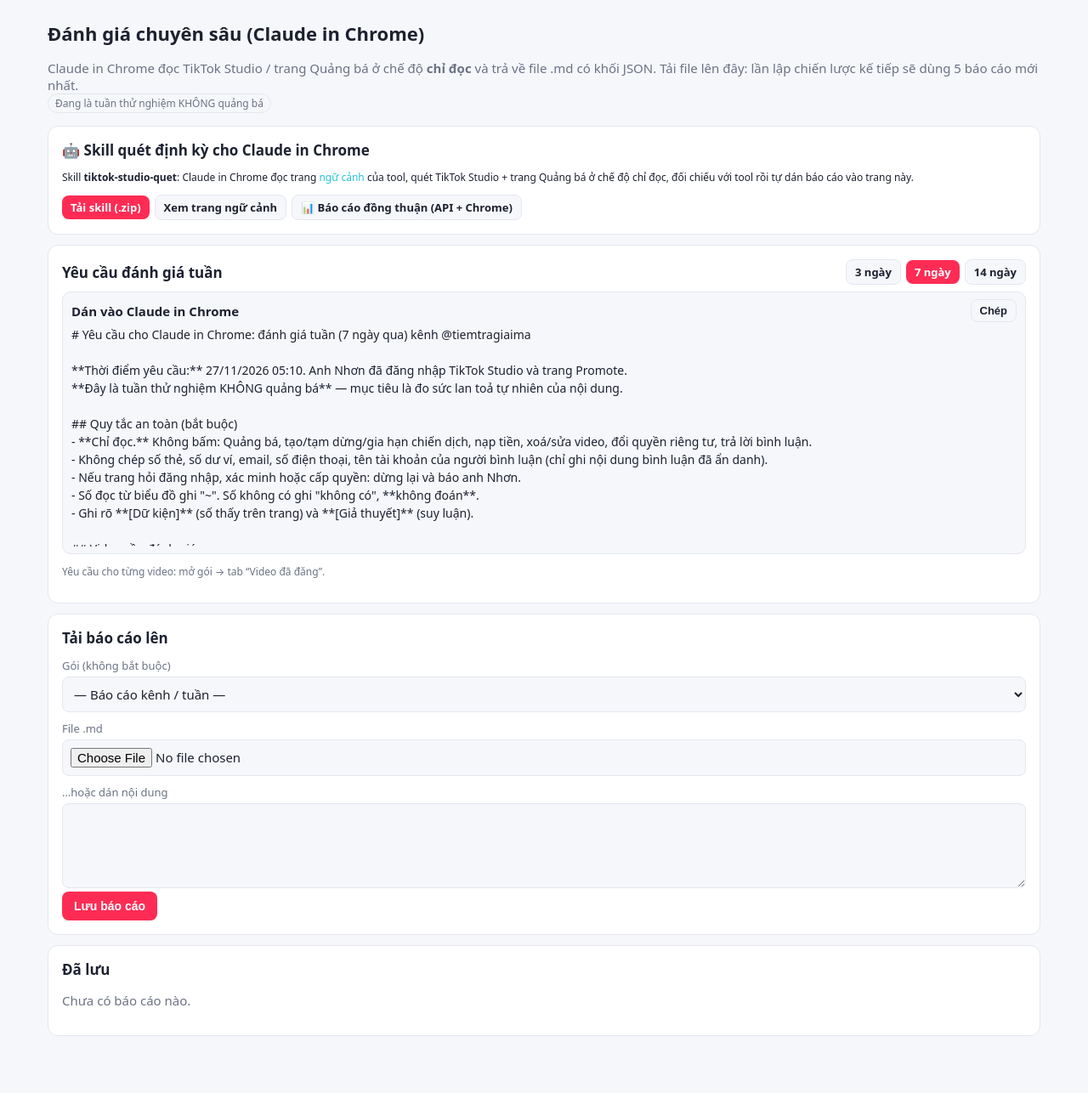
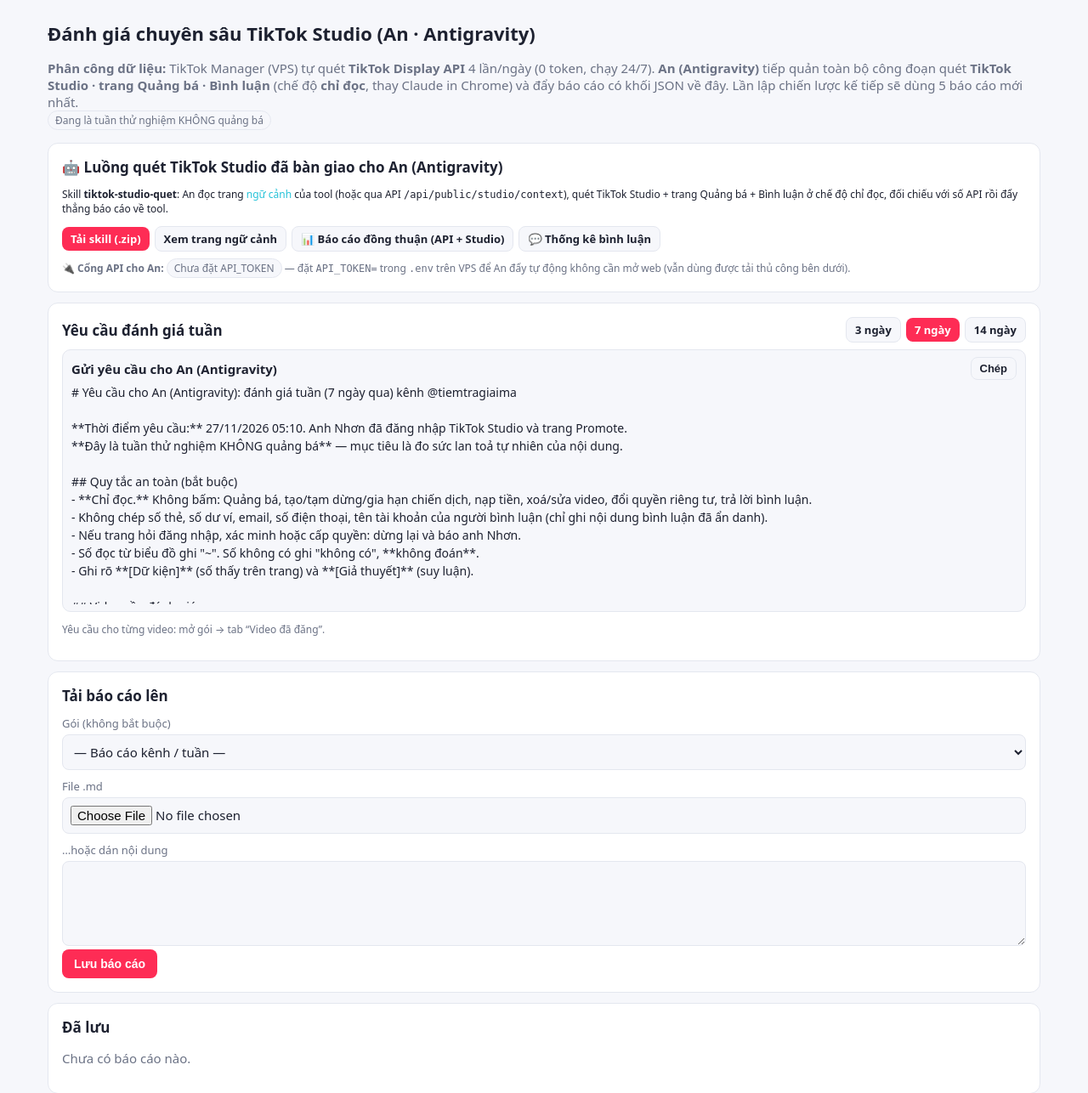
Before and after one commit to nhonphan001/tool-tiktok, a FastAPI app: page /danh-gia in a window 1280 px wide. Shown: the part 61-1347 px from the top of the page at 85% size. Before the commit the page ends 1280 px from the top, so only its background shows below. Run offline with FastAPI, Linux system fonts and the light colour scheme; the visitor is signed in with stand-in values (Sample User, id 1); data comes from the database, SQL or seed files in the repository; data that the repository does not hold is empty; some libraries are stand-ins or nearby versions.

Commit message:
Bàn giao công đoạn TikTok Studio + Bình luận sang An qua API (/api/public/studio/*)

```diff
--- a/app/main.py
+++ b/app/main.py
@@ -1070,6 +1070,7 @@ def chrome_page(request: Request, days: int = 7):
     days = max(1, min(days, 30))
     return render(request, "chrome_reports.html", active="chrome", rows=chrome_reports.list_reports(),
                   week=chrome_reports.week_request(days), days=days, ads_paused=settings.ads_paused,
+                  api_ready=bool(settings.api_token),
                   pk={p["id"]: p for p in packages.all_packages()})
 
 
@@ -1889,7 +1890,7 @@ CORS = {"Access-Control-Allow-Origin": "*", "Access-Control-Allow-Headers": "x-a
 
 @app.options("/api/public/{rest:path}", include_in_schema=False)
 def api_public_options(rest: str):
-    return JSONResponse({}, headers={**CORS, "Access-Control-Allow-Methods": "GET, OPTIONS"})
+    return JSONResponse({}, headers={**CORS, "Access-Control-Allow-Methods": "GET, POST, OPTIONS"})
 
 
 def _public_summary() -> dict | None:
@@ -1972,6 +1973,146 @@ def api_public_report(request: Request):
     return HTMLResponse(text, media_type="text/markdown; charset=utf-8", headers=CORS)
 
 
+# ---------------- API bàn giao TikTok Studio + Quảng bá + Bình luận cho An (Antigravity) ----------------
+@app.get("/api/public/studio/status")
+def api_studio_status(request: Request):
+    """Trạng thái bàn giao luồng TikTok Studio cho An (Antigravity), không chứa dữ liệu cá nhân."""
+    if not _check_token(request):
+        return JSONResponse({"error": "unauthorized"}, status_code=401, headers=CORS)
+    from . import chrome_reports, comment_stats
+
+    reps = chrome_reports.list_reports(limit=5)
+    last_scan = db.query_one("SELECT started_at, finished_at, status, message, videos_count FROM scans ORDER BY id DESC LIMIT 1")
+    cdata = comment_stats.dashboard_data(role="all")
+    return JSONResponse({
+        "studio_owner": "An (Antigravity)",
+        "display_api_owner": "TikTok Manager VPS (APScheduler 4 lần/ngày)",
+        "ads_paused": bool(settings.ads_paused),
+        "clock_vn": chrome_reports.clock_text().strip(),
+        "latest_api_scan": last_scan,
+        "studio_reports_recent": [
+            {"id": r["id"], "created_at": r["created_at"], "title": r["title"], "video_id": r["video_id"], "mode": r.get("mode", "")}
+            for r in reps
+        ],
+        "comments_kpi": cdata["kpi"],
+    }, headers=CORS)
+
+
+@app.get("/api/public/studio/clock")
+def api_studio_clock(request: Request):
+    """Mốc giờ máy chủ VN cho An ghi run.started_at / run.finished_at (cần API_TOKEN)."""
+    if not _check_token(request):
+        return JSONResponse({"error": "unauthorized"}, status_code=401, headers=CORS)
+    from . import chrome_reports
+
+    return HTMLResponse(chrome_reports.clock_text(), media_type="text/plain; charset=utf-8", headers=CORS)
+
+
+@app.get("/api/public/studio/context")
+def api_studio_context(request: Request, days: int = 14):
+    """Trang ngữ cảnh (gói ↔ video, kịch bản, nghi Quảng bá) cho An đọc qua API (cần API_TOKEN)."""
+    if not _check_token(request):
+        return JSONResponse({"error": "unauthorized"}, status_code=401, headers=CORS)
+    from . import chrome_reports
+
+    return HTMLResponse(chrome_reports.context_md(max(1, min(days, 60))), media_type="text/plain; charset=utf-8", headers=CORS)
+
+
+@app.get("/api/public/studio/full-scan")
+def api_studio_full_scan(request: Request, batch: int = 10):
+    """Danh sách video chưa quét Studio cho An chạy chế độ toàn bộ (cần API_TOKEN)."""
+    if not _check_token(request):
+        return JSONResponse({"error": "unauthorized"}, status_code=401, headers=CORS)
+    from . import chrome_reports
+
+    return HTMLResponse(chrome_reports.full_scan_md(max(1, min(batch, 25))), media_type="text/plain; charset=utf-8", headers=CORS)
+
+
+@app.post("/api/public/studio/report")
+async def api_studio_report(request: Request):
+    """An đẩy thẳng báo cáo quét TikTok Studio (.md có khối JSON) → lưu, tách số liệu & cập nhật Báo cáo đồng thuận."""
+    if not _check_token(request):
+        return JSONResponse({"error": "unauthorized"}, status_code=401, headers=CORS)
+    from . import chrome_reports, consensus
+
+    ctype = (request.headers.get("content-type") or "").lower()
+    body = title = video_id = ""
+    pid = None
+    push_consensus = True
+    if "application/json" in ctype:
+        try:
+            data = await request.json()
+        except Exception:  # noqa: BLE001
+            return JSONResponse({"error": "invalid_json"}, status_code=400, headers=CORS)
+        if not isinstance(data, dict):
+            return JSONResponse({"error": "invalid_payload"}, status_code=400, headers=CORS)
+        body = str(data.get("body") or data.get("markdown") or data.get("text") or "").strip()
+        title = str(data.get("title") or "").strip()
+        video_id = str(data.get("video_id") or "").strip()
+        pid = int(data["pid"]) if str(data.get("pid") or "").isdigit() else None
+        if "push_consensus" in data:
+            push_consensus = bool(data["push_consensus"])
+    else:
+        body = (await request.body()).decode("utf-8", errors="replace").strip()
+
+    if len(body) < 50:
+        return JSONResponse({"error": "body_too_short", "min_chars": 50}, status_code=400, headers=CORS)
+
+    rid = chrome_reports.add(body, title=title, pid=pid, video_id=video_id)
+    if pid and not (chrome_reports.get(rid) or {}).get("video_id"):
+        vid = (packages.get(pid) or {}).get("video_id") or ""
+        if vid:
+            with db.tx() as c:
+                c.execute("UPDATE chrome_reports SET video_id=? WHERE id=?", (vid, rid))
+    ingested = consensus.ingest(rid)
+    consensus_status = consensus.push() if push_consensus else "skipped"
+    return JSONResponse({
+        "ok": True,
+        "report_id": rid,
+        "url": f"/danh-gia/{rid}.md",
+        "ingested_videos": ingested,
+        "consensus_status": consensus_status,
+    }, headers=CORS)
+
+
+@app.post("/api/public/studio/comments")
+async def api_studio_comments(request: Request):
+    """An đẩy danh sách bình luận tiktokstudio/comment vào SQLite cục bộ. Chỉ nhận ghi, trả KPI ẩn danh (0% PII)."""
+    if not _check_token(request):
+        return JSONResponse({"error": "unauthorized"}, status_code=401, headers=CORS)
+    from . import comment_stats
+
+    raw = (await request.body()).decode("utf-8", errors="replace").strip()
+    note = ""
+    try:
+        parsed = None
+        if raw.startswith("{"):
+            obj = __import__("json").loads(raw)
+            if isinstance(obj, dict):
+                note = str(obj.get("note") or "").strip()
+        parsed = comment_stats.parse_import_payload(raw)
+        if not parsed:
+            raise ValueError("Danh sách bình luận trống.")
+    except ValueError as e:
+        return JSONResponse({"error": str(e)}, status_code=400, headers=CORS)
+
+    res = comment_stats.import_comments(parsed, source="antigravity_api", note=note or "Đẩy từ An qua API")
+    kpi_out = comment_stats.dashboard_data(role="all")["kpi"]
+    return JSONResponse({"ok": True, **res, "kpi": kpi_out}, headers=CORS)
+
+
+@app.post("/api/public/studio/consensus/push")
+def api_studio_consensus_push(request: Request):
+    """An kích hoạt tách lại số liệu Studio & gửi Báo cáo đồng thuận cho Gemini (cần API_TOKEN)."""
+    if not _check_token(request):
+        return JSONResponse({"error": "unauthorized"}, status_code=401, headers=CORS)
+    from . import consensus
+
+    n = consensus.ingest_all()
+    status = consensus.push()
+    return JSONResponse({"ok": True, "ingested_rows": n, "consensus_status": status}, headers=CORS)
+
+
 @app.get("/api/overview")
 def api_overview():
     acc = db.get_active_account()
--- a/app/templates/chrome_reports.html
+++ b/app/templates/chrome_reports.html
@@ -1,20 +1,26 @@
 {% extends "base.html" %}
 {% block content %}
-<h1>Đánh giá chuyên sâu (Claude in Chrome)</h1>
-<p class="muted">Claude in Chrome đọc TikTok Studio / trang Quảng bá ở chế độ <b>chỉ đọc</b> và trả về file .md có khối JSON.
-  Tải file lên đây: lần lập chiến lược kế tiếp sẽ dùng 5 báo cáo mới nhất.
+<h1>Đánh giá chuyên sâu TikTok Studio (An · Antigravity)</h1>
+<p class="muted"><b>Phân công dữ liệu:</b> TikTok Manager (VPS) tự quét <b>TikTok Display API</b> 4 lần/ngày (0 token, chạy 24/7).
+  <b>An (Antigravity)</b> tiếp quản toàn bộ công đoạn quét <b>TikTok Studio · trang Quảng bá · Bình luận</b> (chế độ <b>chỉ đọc</b>, thay Claude in Chrome) và đẩy báo cáo có khối JSON về đây.
+  Lần lập chiến lược kế tiếp sẽ dùng 5 báo cáo mới nhất.
   {% if ads_paused %}<br><span class="badge">Đang là tuần thử nghiệm KHÔNG quảng bá</span>{% endif %}</p>
-<div class="card" style="margin-bottom:12px"><h2>🤖 Skill quét định kỳ cho Claude in Chrome</h2>
-  <p class="small">Skill <b>tiktok-studio-quet</b>: Claude in Chrome đọc trang <a href="/danh-gia/ngu-canh?days=14" target="_blank">ngữ cảnh</a> của tool,
-    quét TikTok Studio + trang Quảng bá ở chế độ chỉ đọc, đối chiếu với tool rồi tự dán báo cáo vào trang này.</p>
+<div class="card" style="margin-bottom:12px"><h2>🤖 Luồng quét TikTok Studio đã bàn giao cho An (Antigravity)</h2>
+  <p class="small">Skill <b>tiktok-studio-quet</b>: An đọc trang <a href="/danh-gia/ngu-canh?days=14" target="_blank">ngữ cảnh</a> của tool (hoặc qua API <code>/api/public/studio/context</code>),
+    quét TikTok Studio + trang Quảng bá + Bình luận ở chế độ chỉ đọc, đối chiếu với số API rồi đẩy thẳng báo cáo về tool.</p>
   <div class="row" style="gap:6px"><a class="btn small" href="/danh-gia/skill.zip">Tải skill (.zip)</a>
     <a class="btn sec small" href="/danh-gia/ngu-canh?days=14" target="_blank">Xem trang ngữ cảnh</a>
-    <a class="btn sec small" href="/dong-thuan">📊 Báo cáo đồng thuận (API + Chrome)</a></div>
+    <a class="btn sec small" href="/dong-thuan">📊 Báo cáo đồng thuận (API + Studio)</a>
+    <a class="btn sec small" href="/binh-luan">💬 Thống kê bình luận</a></div>
+  <div class="muted small" style="margin-top:8px">
+    🔌 <b>Cổng API cho An:</b> {% if api_ready %}<span class="badge ok">Đã bật API_TOKEN</span> — nhận trực tiếp <code>POST /api/public/studio/report</code> và <code>POST /api/public/studio/comments</code>.
+    {% else %}<span class="badge">Chưa đặt API_TOKEN</span> — đặt <code>API_TOKEN=</code> trong <code>.env</code> trên VPS để An đẩy tự động không cần mở web (vẫn dùng được tải thủ công bên dưới).{% endif %}
+  </div>
 </div>
 <div class="card" style="margin-bottom:12px">
   <div class="row" style="justify-content:space-between"><h2 style="margin:0">Yêu cầu đánh giá tuần</h2>
     <div class="row" style="gap:6px">{% for d in (3, 7, 14) %}<a class="btn small {{ '' if d==days else 'sec' }}" href="/danh-gia?days={{ d }}">{{ d }} ngày</a>{% endfor %}</div></div>
-  <div class="kit-item"><div class="kit-head"><b>Dán vào Claude in Chrome</b><button type="button" class="btn sec small" onclick="copyKit(this)">Chép</button></div>
+  <div class="kit-item"><div class="kit-head"><b>Gửi yêu cầu cho An (Antigravity)</b><button type="button" class="btn sec small" onclick="copyKit(this)">Chép</button></div>
     <div class="kit-text" style="max-height:260px;overflow:auto;white-space:pre-wrap">{{ week }}</div></div>
   <p class="muted small">Yêu cầu cho từng video: mở gói → tab “Video đã đăng”.</p>
 </div>
--- a/app/templates/consensus.html
+++ b/app/templates/consensus.html
@@ -1,12 +1,12 @@
 {% extends "base.html" %}
 {% block content %}
-<div class="row" style="justify-content:space-between"><h1>Báo cáo đồng thuận (API + Claude in Chrome)</h1>
+<div class="row" style="justify-content:space-between"><h1>Báo cáo đồng thuận (TikTok API + Studio · An)</h1>
   <div class="row" style="gap:6px">
     <form method="post" action="/dong-thuan/gui" style="margin:0"><button class="btn">Gửi Gemini ngay</button></form>
     <a class="btn sec" href="/dong-thuan.md?days={{ days }}">Tải .md</a></div></div>
-<p class="muted">Tổng = TikTok API · trả phí = trang Quảng bá · tự nhiên = tổng − trả phí · giữ chân / follower / nguồn view = TikTok Studio.
+<p class="muted">Tổng = TikTok Display API (VPS tự quét 4 lần/ngày) · trả phí = trang Quảng bá (An) · tự nhiên = tổng − trả phí · giữ chân / follower / nguồn view = TikTok Studio (An).
   Tool tự gửi bản mới vào Doc {% if doc %}<a href="https://docs.google.com/document/d/{{ doc }}/edit" target="_blank" rel="noopener">BAO_CAO_DONG_THUAN__GUI_GEMINI.md</a>{% else %}<b>(chưa cấu hình)</b>{% endif %}
-  sau mỗi báo cáo Claude in Chrome được lưu.</p>
+  sau mỗi báo cáo Studio từ An (Antigravity) được lưu.</p>
 <div class="row" style="gap:6px;margin-bottom:8px">{% for d in (7, 14, 21, 30, 400) %}<a class="btn small {{ '' if d==days else 'sec' }}" href="/dong-thuan?days={{ d }}">{{ d }} ngày</a>{% endfor %}
   <a class="btn small sec" href="/danh-gia">← Đánh giá</a></div>
 <div class="card"><pre style="white-space:pre-wrap;font-size:12.5px;line-height:1.45;margin:0">{{ md }}</pre></div>
--- a/app/templates/package.html
+++ b/app/templates/package.html
@@ -236,9 +236,9 @@
     </form>
     <p class="muted small">Sau mỗi lần quét, tool tự gắn nếu caption video mới khớp caption của gói.</p>
   </div>
-  <div class="card" style="margin-top:16px"><h2>🔎 Đánh giá chuyên sâu bằng Claude in Chrome</h2>
-    <p class="muted small">Đăng xong 24–48 giờ: chép yêu cầu dưới đây, dán vào Claude in Chrome (đang đăng nhập TikTok Studio). Nhận file .md thì tải lên đây — tool lưu theo gói và đưa vào lần lập chiến lược kế tiếp.</p>
-    <div class="kit-item"><div class="kit-head"><b>Yêu cầu cho Claude in Chrome</b><button type="button" class="btn sec small" onclick="copyKit(this)">Chép</button></div>
+  <div class="card" style="margin-top:16px"><h2>🔎 Đánh giá chuyên sâu TikTok Studio (An · Antigravity)</h2>
+    <p class="muted small">Đăng xong 24–48 giờ: gửi yêu cầu dưới đây cho <b>An (Antigravity)</b> (tiếp quản từ Claude in Chrome, chế độ chỉ đọc TikTok Studio). An sẽ tự đẩy file .md qua cổng API hoặc anh tải lên đây — tool lưu theo gói và đưa vào lần lập chiến lược kế tiếp.</p>
+    <div class="kit-item"><div class="kit-head"><b>Yêu cầu cho An (Antigravity)</b><button type="button" class="btn sec small" onclick="copyKit(this)">Chép</button></div>
       <div class="kit-text" style="max-height:220px;overflow:auto;white-space:pre-wrap">{{ chrome_req }}</div></div>
     <form method="post" action="/danh-gia" enctype="multipart/form-data" style="margin-top:10px">
       <input type="hidden" name="pid" value="{{ p.id }}">
```
Also changed, not shown: app/chrome_reports.py (+10 -10 lines), app/consensus.py (+6 -6 lines), app/templates/settings.html (+10 -4 lines), docs/BAN-GIAO-STUDIO-API-CHO-AN.md (added, +45 -0 lines), tests/test_studio_handover_api.py (added, +132 -0 lines).
